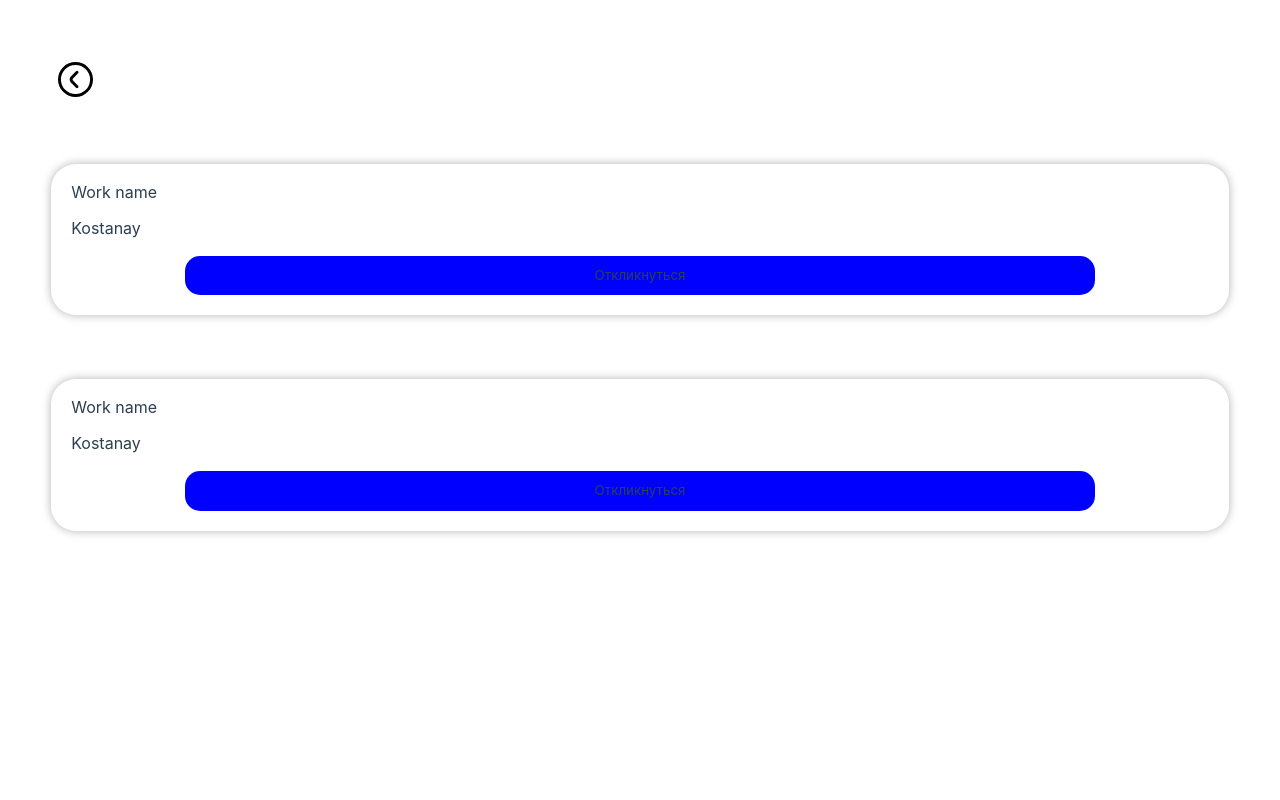
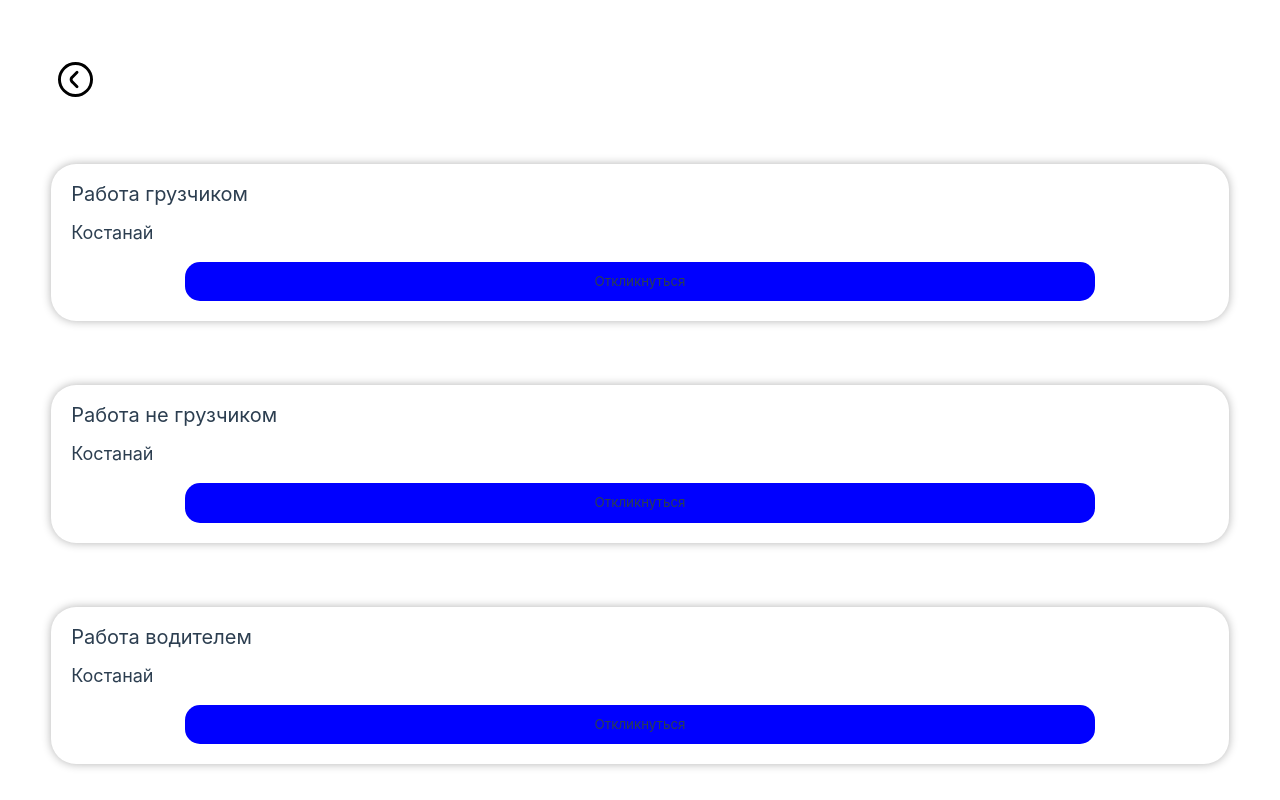
Before and after one commit to Kuanysh-kst/WebAppTelegram, a Vue app: page /search in a window 1280 px wide. Shown: the top 800 px of the page. Built offline with nearby package versions, Linux system fonts and the light colour scheme; no server answers.

Commit message:
added v-for
Signed-off-by: Kuanysh <90975457+Kuanysh-kst@users.noreply.github.com>

```diff
--- a/src/components/VacancyCard.vue
+++ b/src/components/VacancyCard.vue
@@ -1,16 +1,27 @@
 <template>
     <div>
         <div class="vacancy-card">
-            <div class="job">
-                Work name
+            <div class="job card-text">
+                {{vacancy.jobCardText}}
             </div>
-            <div class="city">
-                Kostanay
+            <div class="city card-text">
+                {{vacancy.cityCardText}}
             </div>
             <div class="check-button">Откликнуться</div>
         </div>
     </div>
 </template>
+
+<script>
+export default {
+    props: {
+        vacancy: {
+            type: Object,
+            required: true
+        }
+    }
+}
+</script>
 
 <style>
 .vacancy-card {
@@ -22,17 +33,22 @@
     box-shadow: 0 0 10px rgba(0, 0, 0, 0.3);
     padding: 20px;
 }
-.job {
+
+.card-text {
     width: 100%;
     text-align: left;
     margin-bottom: 20px;
+    color: var(--tg-theme-text-color);
 }
+
+.job {
+    font-size: 20px;
+}
+
 .city {
-    margin-bottom: 20px;
-    text-align: left;
-    color:var(--tg-theme-text-color);
-    width: 100%;
+    font-size: 18px;
 }
+
 .check-button {
     margin: 0 auto;
     padding: 13px 0;
@@ -41,8 +57,5 @@
     /* background-color: var(--tg-theme-button-color); */
     font-size: 10pt;
     border-radius: 15px;
-    color: var(--tg-theme-button-text-color);
-}
-
-
-</style>
+    /* color: var(--tg-theme-button-text-color); */
+}</style>
--- a/src/views/SearchPage.vue
+++ b/src/views/SearchPage.vue
@@ -1,8 +1,11 @@
 <template>
     <div>
         <BackLine></BackLine>
-        <VacancyCard></VacancyCard>
-        <VacancyCard></VacancyCard>
+        <VacancyCard
+        v-for="vacancy of vacancyies"
+        :key="vacancy.id"
+        v-bind:vacancy="vacancy"
+        ></VacancyCard>
     </div>
 </template>
 
@@ -11,6 +14,16 @@ import BackLine from '@/components/BackLine.vue';
 import VacancyCard from '@/components/VacancyCard.vue';
 
 export default {
+    data() {
+        return {
+            vacancyies: [
+                {id: 1 , jobCardText: "Работа грузчиком", cityCardText: "Костанай"},
+                {id: 2 , jobCardText: "Работа не грузчиком", cityCardText: "Костанай"},
+                {id: 3 , jobCardText: "Работа водителем", cityCardText: "Костанай"},
+                {id: 4 , jobCardText: "Работа грузчиком и водителем снегоуборочной машины", cityCardText: "Костанай"},
+            ]
+        }
+    },
     components: {
         BackLine,
         VacancyCard
```
